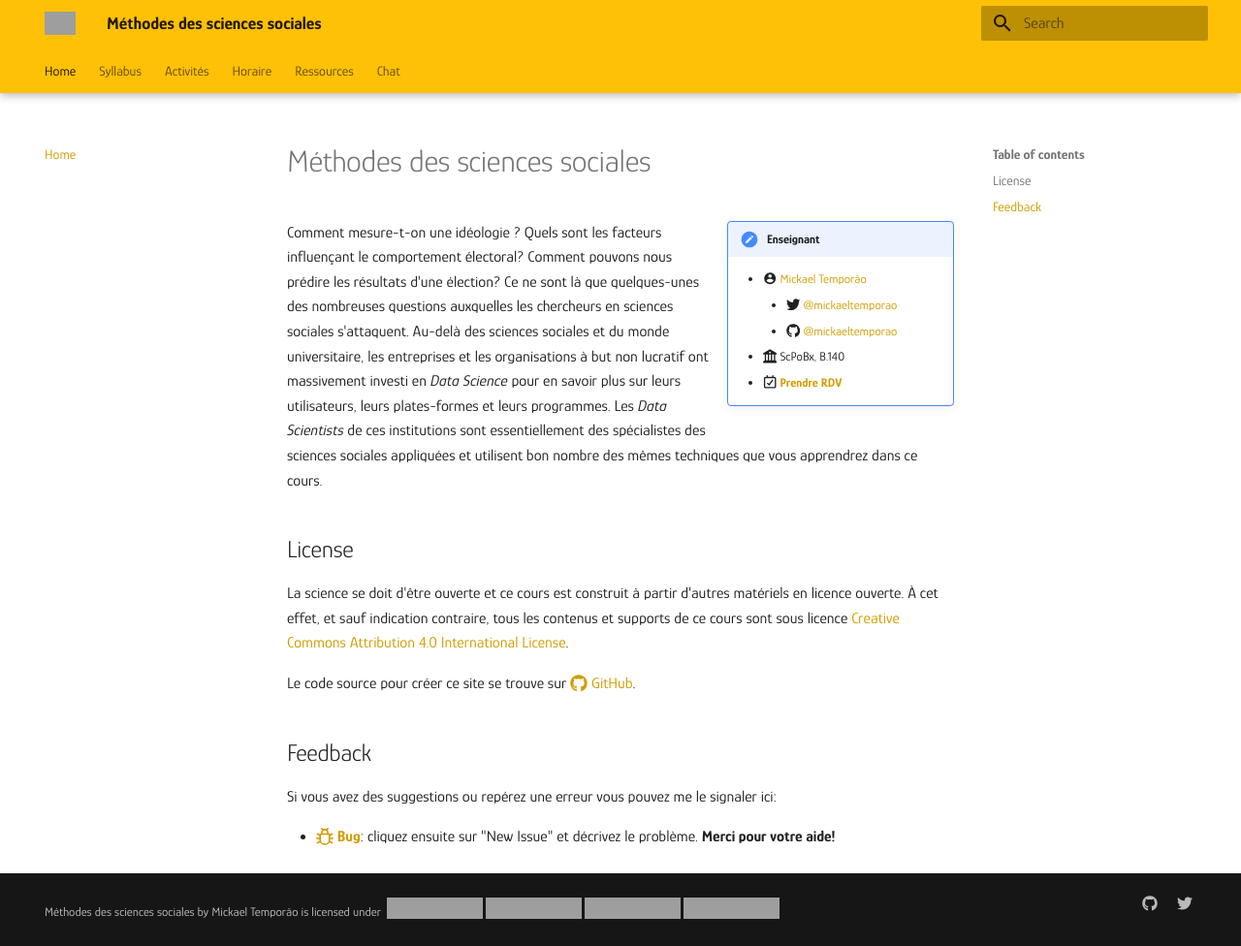
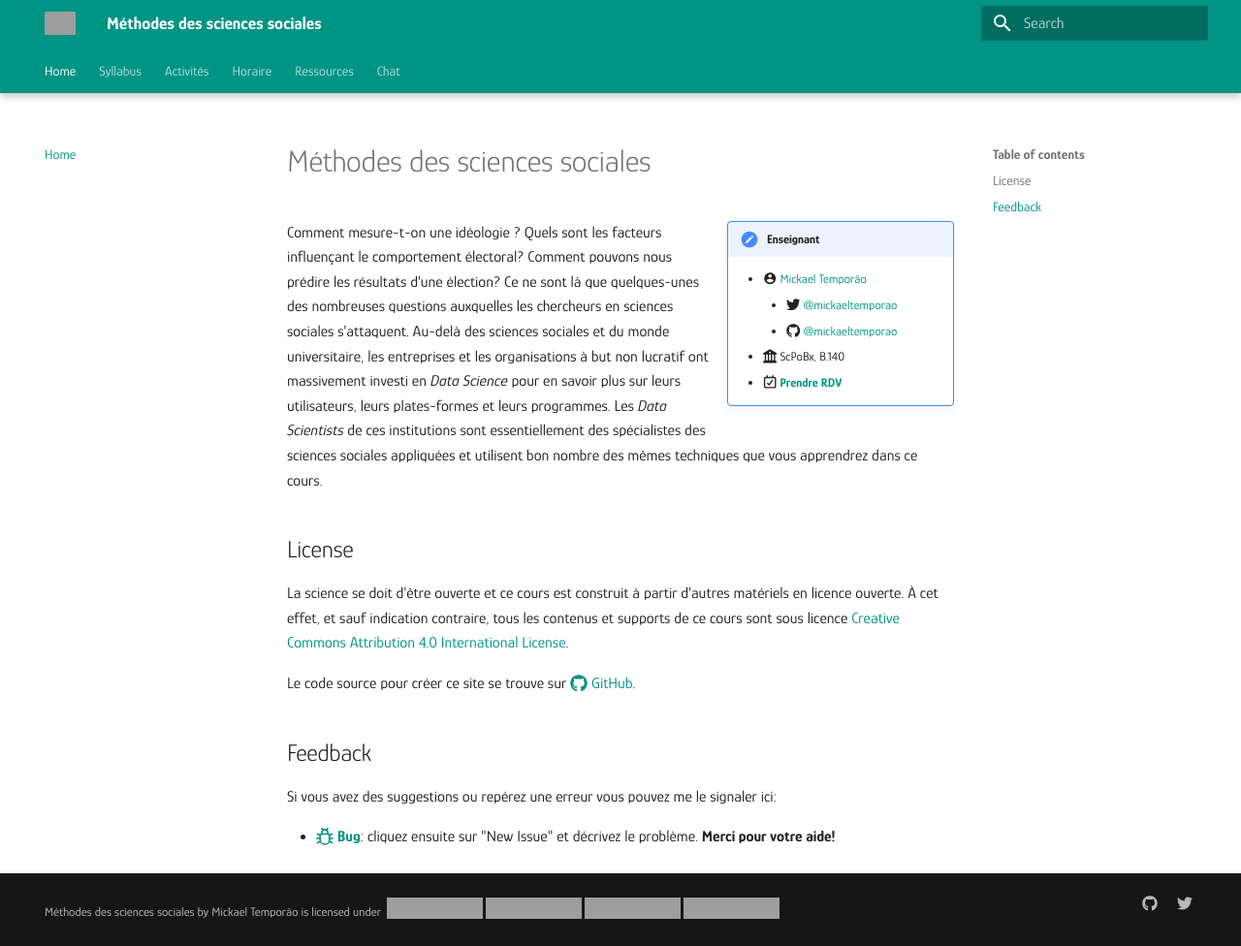
Before and after one commit to mickaeltemporao/mdss, an MkDocs documentation site: the page built from docs/index.md, in a window 1280 px wide and 976 px high. Shown: the whole window at 97% size. Built offline with MkDocs 1.6.1 and Material for MkDocs 9.7.7, drawn with Linux system fonts in a browser that asks for light colours; grey boxes are pictures that could not be loaded.

Commit message:
change website color

```diff
--- a/mkdocs.yml
+++ b/mkdocs.yml
@@ -11,7 +11,7 @@ theme:
   favicon: images/favicon.ico
   palette:
     scheme: default
-    primary: amber
+    primary: teal
     accent: red
   features:
     - navigation.tabs
```
